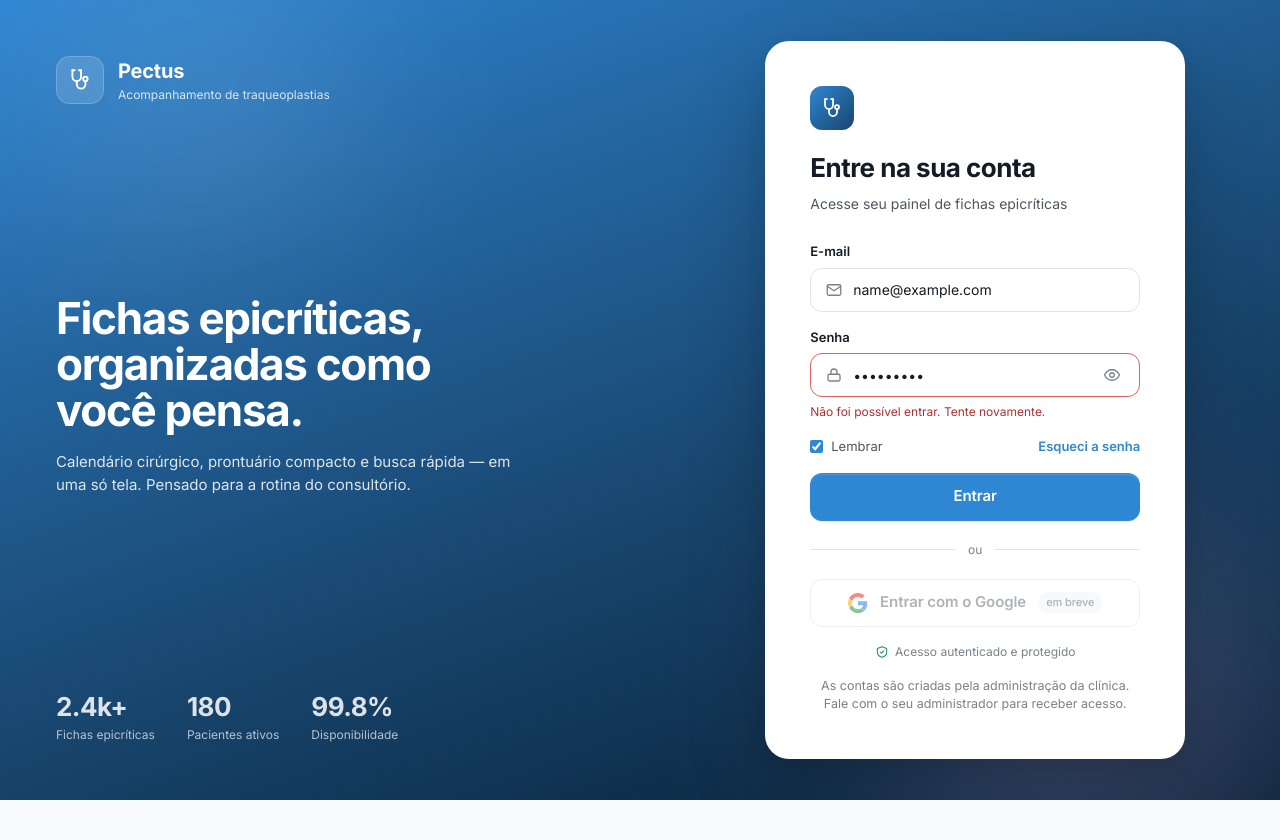
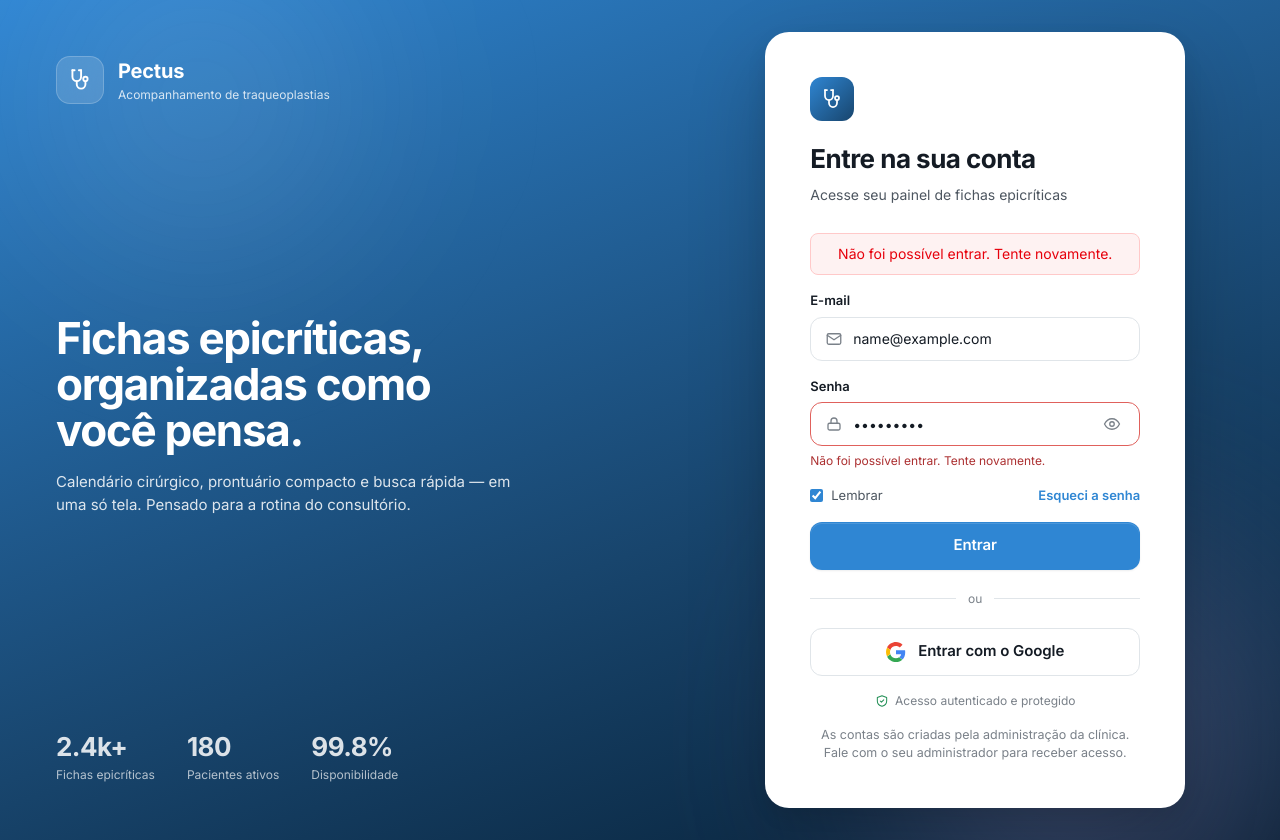
Before and after one commit to tuca-janahu/pectus-frontend, a React (Vite) app: page /login in a window 1280 px wide. Both pictures are taken after typing "name@example.com", "Sample123" into the empty fields and a click on the button "Entrar". Before the commit the page ends 800 px from the top, so only its background shows below. Built offline with nearby package versions, Linux system fonts and the light colour scheme; no server answers.

Commit message:
feat(auth): implementar fluxo de login social com Google

```diff
--- a/package.json
+++ b/package.json
@@ -10,6 +10,7 @@
     "preview": "vite preview"
   },
   "dependencies": {
+    "@react-oauth/google": "^0.13.5",
     "@tailwindcss/vite": "^4.3.3",
     "react": "^19.2.8",
     "react-dom": "^19.2.8",
--- a/src/auth/AuthContext.tsx
+++ b/src/auth/AuthContext.tsx
@@ -10,6 +10,7 @@ interface AuthContextValue {
   user: AuthUser | null
   accessToken: string | null
   login: (email: string, password: string, remember: boolean) => Promise<void>
+  loginWithGoogle: (code: string) => Promise<void>
   logout: () => void
 }
 
@@ -61,6 +62,14 @@ export function AuthProvider({ children }: { children: ReactNode }) {
     setStatus('authenticated')
   }, [])
 
+  const loginWithGoogle = useCallback(async (code: string) => {
+    const session = await api.loginWithGoogle(code)
+    saveTokens(session, true)
+    setUser(session.conta)
+    setAccessToken(session.accessToken)
+    setStatus('authenticated')
+  }, [])
+
   const logout = useCallback(() => {
     const tokens = loadTokens()
     if (tokens) api.logout(tokens.refreshToken).catch(() => {})
@@ -71,8 +80,8 @@ export function AuthProvider({ children }: { children: ReactNode }) {
   }, [])
 
   const value = useMemo(
-    () => ({ status, user, accessToken, login, logout }),
-    [status, user, accessToken, login, logout],
+    () => ({ status, user, accessToken, login, logout, loginWithGoogle }),
+    [status, user, accessToken, login, logout, loginWithGoogle],
   )
 
   return <AuthContext.Provider value={value}>{children}</AuthContext.Provider>
--- a/src/lib/api.ts
+++ b/src/lib/api.ts
@@ -36,6 +36,14 @@ export function login(email: string, password: string): Promise<AuthSession> {
     method: 'POST',
     headers: { 'Content-Type': 'application/json' },
     body: JSON.stringify({ email, password }),
+  }).then((res) => parseJsonOrThrow<AuthSession>(res))
+}
+
+export function loginWithGoogle(code: string): Promise<AuthSession> {
+  return fetch(`${API_URL}/auth/google`, {
+    method: 'POST',
+    headers: { 'Content-Type': 'application/json' },
+    body: JSON.stringify({ code }),
   }).then((res) => parseJsonOrThrow<AuthSession>(res))
 }
 
--- a/src/main.tsx
+++ b/src/main.tsx
@@ -1,16 +1,21 @@
 import { StrictMode } from 'react'
 import { createRoot } from 'react-dom/client'
 import { BrowserRouter } from 'react-router-dom'
+import { GoogleOAuthProvider } from '@react-oauth/google'
 import './index.css'
 import App from './App.tsx'
 import { AuthProvider } from './auth/AuthContext'
 
+const GOOGLE_CLIENT_ID = import.meta.env.VITE_GOOGLE_CLIENT_ID ?? ''
+
 createRoot(document.getElementById('root')!).render(
   <StrictMode>
     <BrowserRouter>
-      <AuthProvider>
-        <App />
-      </AuthProvider>
+      <GoogleOAuthProvider clientId={GOOGLE_CLIENT_ID}>
+        <AuthProvider>
+          <App />
+        </AuthProvider>
+      </GoogleOAuthProvider>
     </BrowserRouter>
   </StrictMode>,
 )
--- a/src/pages/auth/LoginPage.tsx
+++ b/src/pages/auth/LoginPage.tsx
@@ -1,33 +1,53 @@
-import { useState, type FormEvent } from 'react'
+import { useState } from 'react'
 import { Link, Navigate, useLocation, useNavigate } from 'react-router-dom'
 import { Button, Input } from '../../components/ui'
 import { IconEye, IconEyeOff, IconGoogle, IconLock, IconMail, IconShield } from '../../components/icons'
 import { useAuth } from '../../auth/AuthContext'
 import { ApiError } from '../../lib/api'
 import { AuthShell } from './AuthShell'
+import { useGoogleLogin } from '@react-oauth/google'
 
 interface LoginLocationState {
   from?: { pathname: string }
 }
 
-function GoogleAuthButton() {
+interface GoogleAuthButtonProps {
+  onSuccess: (code: string) => Promise<void>
+  onError: (msg: string) => void
+  disabled?: boolean
+}
+
+function GoogleAuthButton({ onSuccess, onError, disabled }: GoogleAuthButtonProps) {
+  const [loading, setLoading] = useState(false)
+
+  const loginWithGoogle = useGoogleLogin({
+    flow: 'auth-code',
+    onSuccess: async (codeResponse) => {
+      setLoading(true)
+      try {
+        await onSuccess(codeResponse.code)
+      } finally {
+        setLoading(false)
+      }
+    },
+    onError: () => onError('Autenticação com o Google cancelada ou indisponível.'),
+  })
+
   return (
     <button
       type="button"
-      disabled
-      aria-disabled="true"
-      title="Login com Google em breve"
-      className="flex h-12 w-full cursor-not-allowed items-center justify-center gap-3 rounded-tm-button border-[1.5px] border-tm-border bg-tm-surface text-[15px] font-semibold tracking-[-0.005em] text-tm-fg-subtle opacity-60"
+      onClick={() => loginWithGoogle()}
+      disabled={disabled || loading}
+      className="flex h-12 w-full items-center justify-center gap-3 rounded-tm-button border-[1.5px] border-tm-border bg-tm-surface text-[15px] font-semibold tracking-[-0.005em] text-tm-fg transition-colors hover:bg-tm-surface-2 disabled:cursor-not-allowed disabled:opacity-60"
     >
       <IconGoogle size={20} />
-      Entrar com o Google
-      <span className="rounded-full bg-tm-surface-2 px-2 py-0.5 text-[11px] font-medium">em breve</span>
+      {loading ? 'Conectando...' : 'Entrar com o Google'}
     </button>
   )
 }
 
 export function LoginPage() {
-  const { status, login } = useAuth()
+  const { status, login, loginWithGoogle } = useAuth()
   const navigate = useNavigate()
   const location = useLocation()
 
@@ -43,7 +63,7 @@ export function LoginPage() {
     return <Navigate to={from?.pathname ?? '/'} replace />
   }
 
-  const submit = async (e: FormEvent) => {
+  const submit = async (e: React.SyntheticEvent) => {
     e.preventDefault()
     setFormError('')
     setLoading(true)
@@ -58,9 +78,25 @@ export function LoginPage() {
     }
   }
 
+  const handleGoogleSuccess = async (code: string) => {
+    setFormError('')
+    try {
+      await loginWithGoogle(code)
+      const from = (location.state as LoginLocationState | null)?.from
+      navigate(from?.pathname ?? '/', { replace: true })
+    } catch (err) {
+      setFormError(err instanceof ApiError ? err.message : 'Falha na autenticação via Google.')
+    }
+  }
+
   return (
     <AuthShell title="Entre na sua conta" subtitle="Acesse seu painel de fichas epicríticas">
       <form onSubmit={submit} className="flex flex-col gap-4">
+        {formError && (
+          <div className="rounded-lg border border-red-200 bg-red-50 p-2.5 text-center text-sm text-red-600">
+            {formError}
+          </div>
+        )}
         <Input
           label="E-mail"
           type="email"
@@ -114,7 +150,10 @@ export function LoginPage() {
           <span className="text-tm-sm text-tm-fg-subtle">ou</span>
           <div className="h-px flex-1 bg-tm-border" />
         </div>
-        <GoogleAuthButton />
+        <GoogleAuthButton
+          onSuccess={handleGoogleSuccess}
+          onError={(msg) => setFormError(msg)}
+          disabled={loading}/>
         <div className="flex items-center justify-center gap-1.5 text-tm-sm text-tm-fg-subtle">
           <IconShield size={14} style={{ color: 'oklch(0.58 0.13 155)' }} />
           Acesso autenticado e protegido
```
Also changed, not shown: 2 other files (tests, documents, lock files or other folders).
